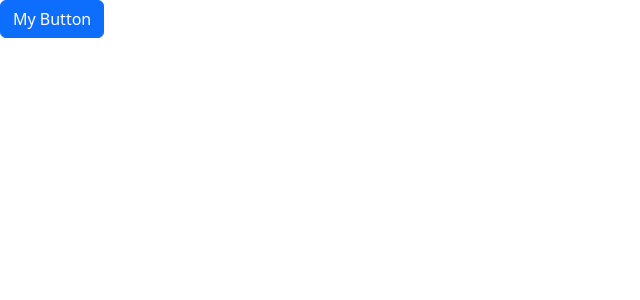
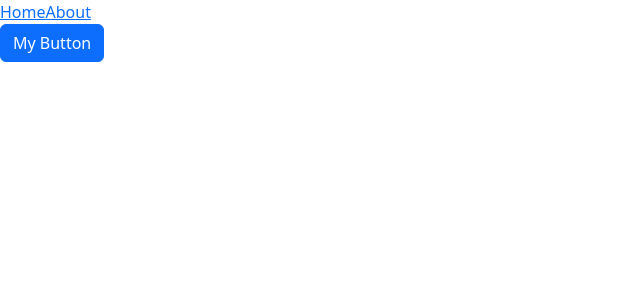
Before and after one commit to sdmans/react-game-app, a React (Vite) app: page / in a window 1280 px wide. Shown: the top 300 px of the page, without its empty margins (0-640 px from the left). Built offline with nearby package versions, Linux system fonts and the light colour scheme.

Commit message:
Figuring out navigation links

```diff
--- a/src/App.tsx
+++ b/src/App.tsx
@@ -1,5 +1,5 @@
 import MainPage from "./components/MainPage";
-import { RouterProvider, createBrowserRouter } from "react-router-dom";
+import { Link, RouterProvider, createBrowserRouter } from "react-router-dom";
 import ErrorPage from "./components/ErrorPage";
 import About from "./components/About";
 
@@ -16,7 +16,11 @@
 ]);
 
 function App() {
-  return <RouterProvider router={router} />;
+  return (
+    <>
+      <RouterProvider router={router} />
+    </>
+  );
 }
 
 export default App;
--- a/src/components/MainPage.tsx
+++ b/src/components/MainPage.tsx
@@ -2,6 +2,7 @@
 import Alert from "./Alert";
 import Button from "./Button";
 import { useState } from "react";
+import { Link } from "react-router-dom";
 
 let wards = [
   "Shibuya (渋谷区)",
@@ -22,6 +23,8 @@
 
   return (
     <div>
+      <Link to={`/`}>Home</Link>
+      <Link to={`/about`}>About</Link>
       {showAlert && (
         <Alert onClose={dismissAlert}>
           <span className="fs-3">Hello World!</span>
```
